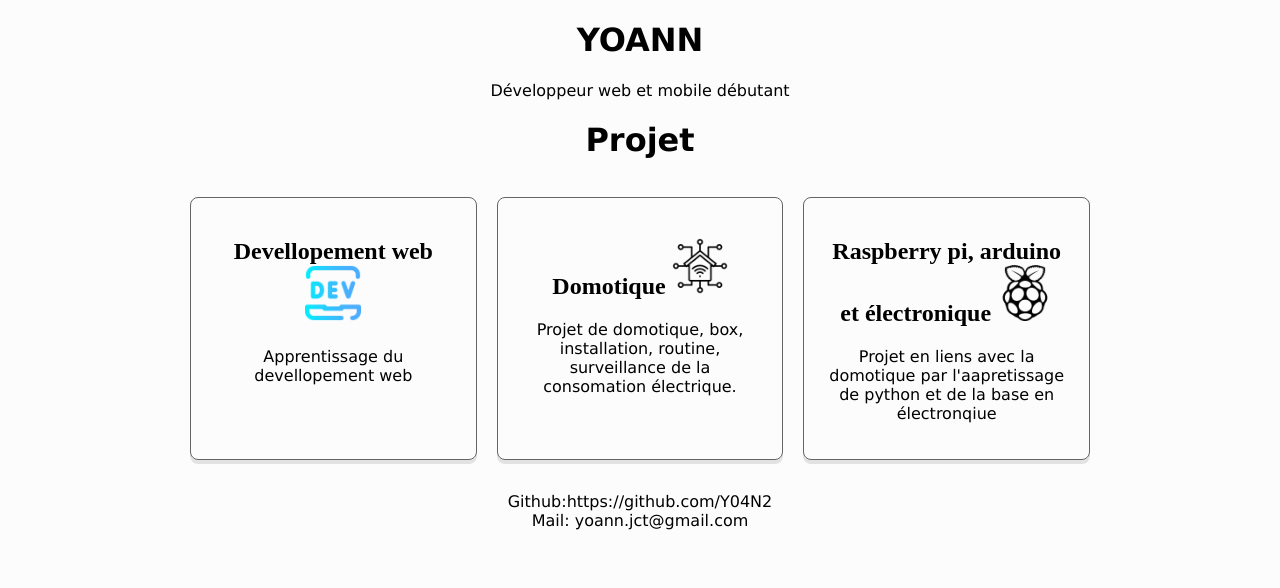
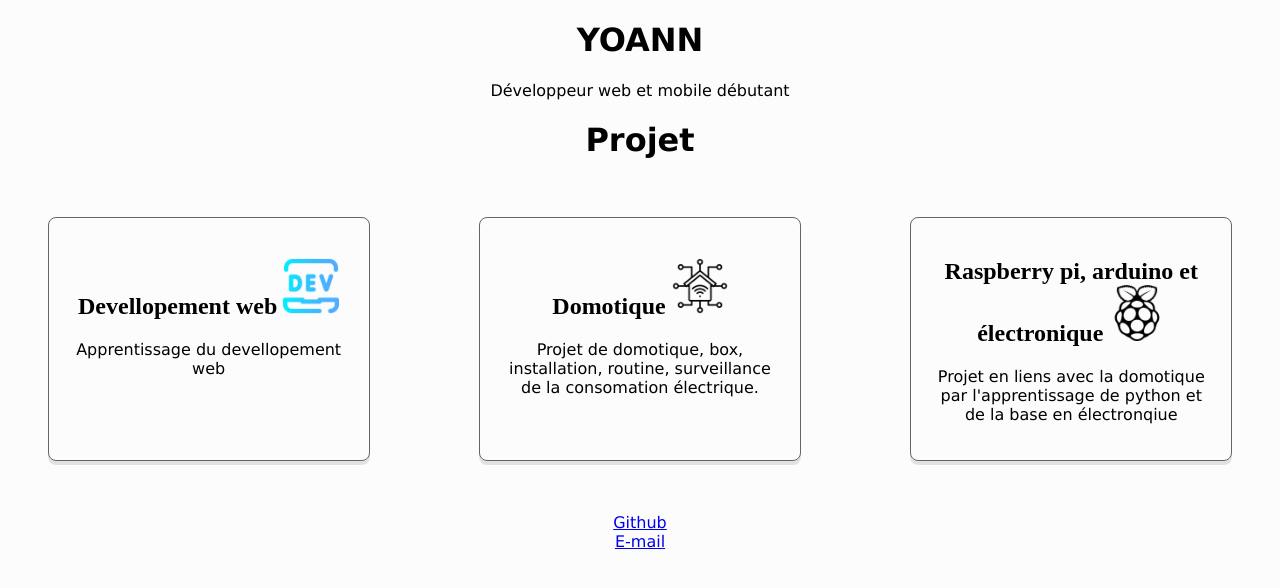
Before and after one commit to Y04N2/Portfolio, a plain HTML site: page index.html in a window 1280 px wide. Drawn offline with Linux system fonts and the light colour scheme.

Commit message:
css et flex placement

```diff
--- a/index.html
+++ b/index.html
@@ -30,15 +30,16 @@
 
       <div class="card">
          <h2>Raspberry pi, arduino et électronique <img class="logo" src="raspberry-pi.png" alt="logo" /> </h2>
-         <p>Projet en liens avec la domotique par l'aapretissage de python et de la base en électronqiue</p>
+         <p>Projet en liens avec la domotique par l'apprentissage de python et de la base en électronqiue</p>
       </div>
 
    </section>
 
    <section class="contact"><!-- Contact-->
    <div>
-      <p>Github:https://github.com/Y04N2 <br>
-         Mail: yoann.jct@gmail.com
+      <p>
+         <a href="https://github.com/Y04N2">Github</a> <br>
+         <a href="mailto:yoann.jct@gmail.com">E-mail</a>
       </p>
    </div>
    </section>
--- a/style.css
+++ b/style.css
@@ -10,6 +10,7 @@
 .card {
    border : 1px solid #00000099 ;
    border-radius: 8px ;
+   width: 280px;
    max-width: 700px;
    margin: 1rem auto;
    justify-items: center;
@@ -30,9 +31,9 @@
 
 
 .projet{
-   display: grid;
-   grid-template-columns: repeat(auto-fill, minmax(250px, 1fr));
-   gap: 20px;
-   max-width: 900px;
-   margin: auto;
+   display: flex;
+   flex-wrap: wrap;
+   justify-content: space-evenly;
+   gap: 30px;
+   padding: 20px 0;
 }
```
